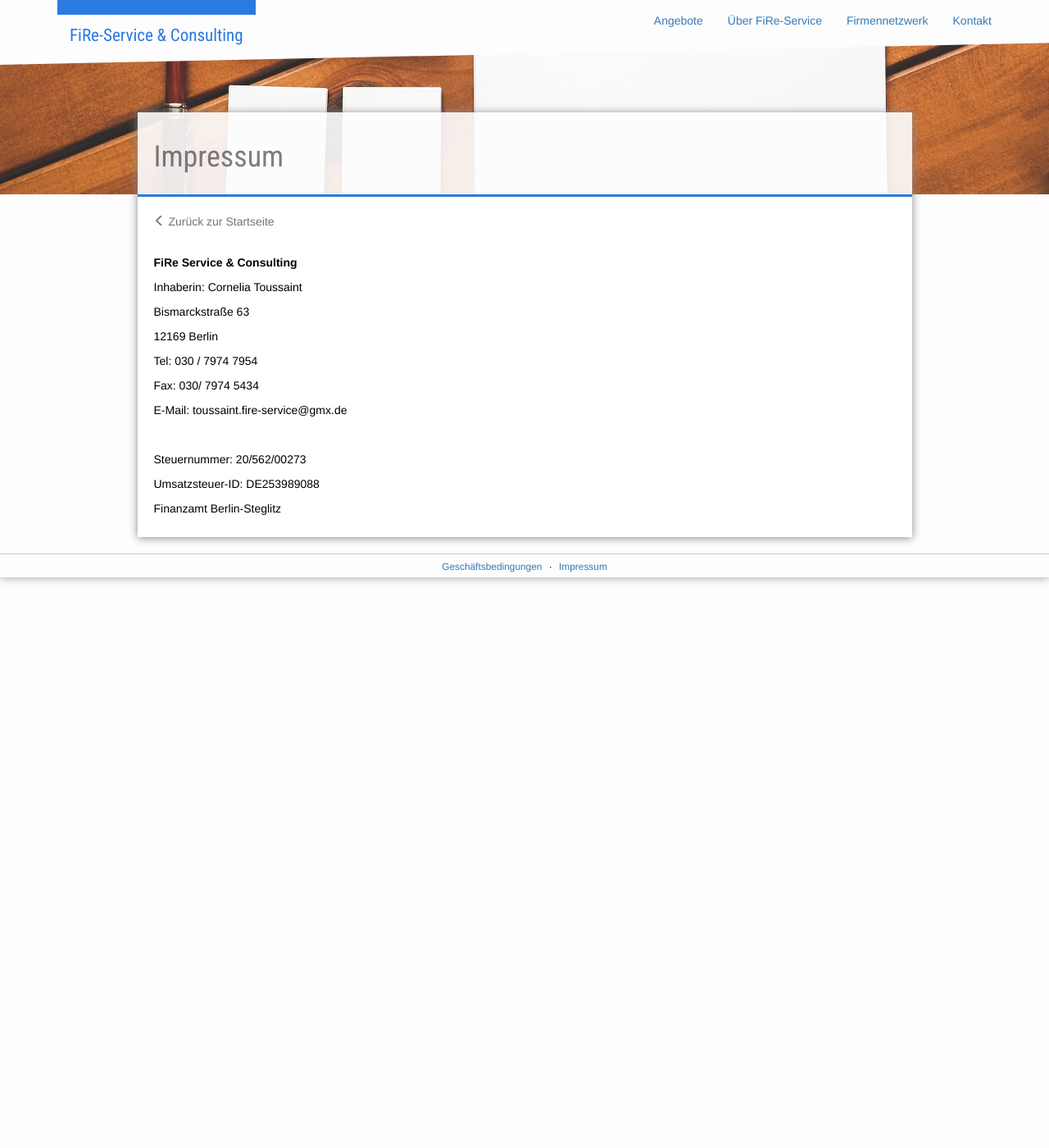
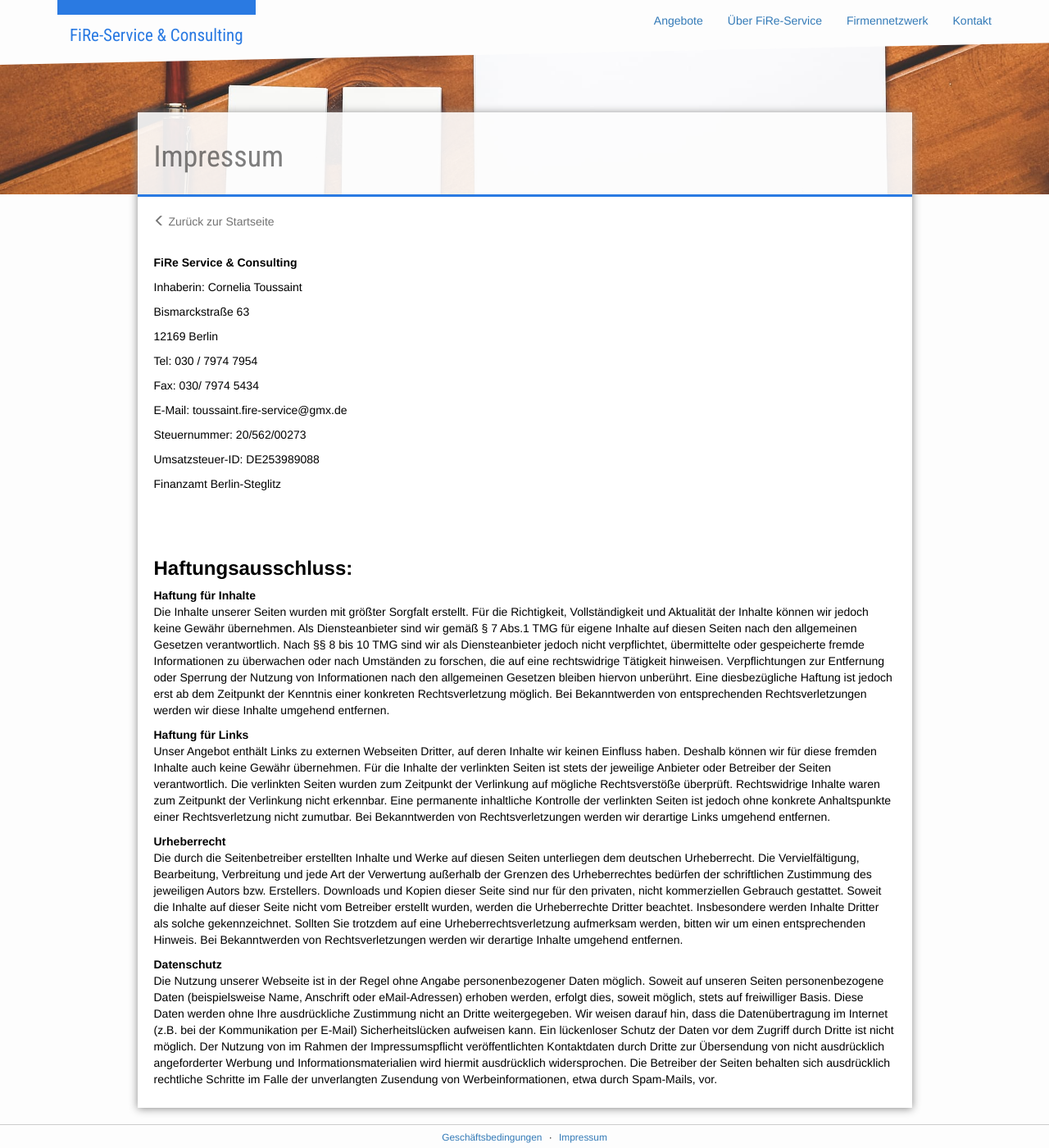
Before and after one commit to samlawski/fire-service, a Jekyll site: the page built from impressum.md, in a window 1280 px wide and 1400 px high, scrolled down 363 px. Shown: the whole window at 82% size. Built offline with Jekyll 4.4.1, drawn with Linux system fonts in a browser that asks for light colours.

Commit message:
Updated '/impressum.md' via CloudCannon

```diff
--- a/impressum.md
+++ b/impressum.md
@@ -20,10 +20,26 @@ Fax: 030/ 7974 5434
 
 E-Mail: toussaint.fire-service@gmx.de
 
-&nbsp;
-
 Steuernummer: 20/562/00273
 
 Umsatzsteuer-ID: DE253989088
 
 Finanzamt Berlin-Steglitz
+
+&nbsp;
+
+&nbsp;
+
+### **Haftungsausschluss:**
+
+**Haftung f&uuml;r Inhalte**
+<br>Die Inhalte unserer Seiten wurden mit gr&ouml;&szlig;ter Sorgfalt erstellt. F&uuml;r die Richtigkeit, Vollst&auml;ndigkeit und Aktualit&auml;t der Inhalte k&ouml;nnen wir jedoch keine Gew&auml;hr &uuml;bernehmen. Als Diensteanbieter sind wir gem&auml;&szlig; &sect; 7 Abs.1 TMG f&uuml;r eigene Inhalte auf diesen Seiten nach den allgemeinen Gesetzen verantwortlich. Nach &sect;&sect; 8 bis 10 TMG sind wir als Diensteanbieter jedoch nicht verpflichtet, &uuml;bermittelte oder gespeicherte fremde Informationen zu &uuml;berwachen oder nach Umst&auml;nden zu forschen, die auf eine rechtswidrige T&auml;tigkeit hinweisen. Verpflichtungen zur Entfernung oder Sperrung der Nutzung von Informationen nach den allgemeinen Gesetzen bleiben hiervon unber&uuml;hrt. Eine diesbez&uuml;gliche Haftung ist jedoch erst ab dem Zeitpunkt der Kenntnis einer konkreten Rechtsverletzung m&ouml;glich. Bei Bekanntwerden von entsprechenden Rechtsverletzungen werden wir diese Inhalte umgehend entfernen.
+
+**Haftung f&uuml;r Links**
+<br>Unser Angebot enth&auml;lt Links zu externen Webseiten Dritter, auf deren Inhalte wir keinen Einfluss haben. Deshalb k&ouml;nnen wir f&uuml;r diese fremden Inhalte auch keine Gew&auml;hr &uuml;bernehmen. F&uuml;r die Inhalte der verlinkten Seiten ist stets der jeweilige Anbieter oder Betreiber der Seiten verantwortlich. Die verlinkten Seiten wurden zum Zeitpunkt der Verlinkung auf m&ouml;gliche Rechtsverst&ouml;&szlig;e &uuml;berpr&uuml;ft. Rechtswidrige Inhalte waren zum Zeitpunkt der Verlinkung nicht erkennbar. Eine permanente inhaltliche Kontrolle der verlinkten Seiten ist jedoch ohne konkrete Anhaltspunkte einer Rechtsverletzung nicht zumutbar. Bei Bekanntwerden von Rechtsverletzungen werden wir derartige Links umgehend entfernen.
+
+**Urheberrecht**
+<br>Die durch die Seitenbetreiber erstellten Inhalte und Werke auf diesen Seiten unterliegen dem deutschen Urheberrecht. Die Vervielf&auml;ltigung, Bearbeitung, Verbreitung und jede Art der Verwertung au&szlig;erhalb der Grenzen des Urheberrechtes bed&uuml;rfen der schriftlichen Zustimmung des jeweiligen Autors bzw. Erstellers. Downloads und Kopien dieser Seite sind nur f&uuml;r den privaten, nicht kommerziellen Gebrauch gestattet. Soweit die Inhalte auf dieser Seite nicht vom Betreiber erstellt wurden, werden die Urheberrechte Dritter beachtet. Insbesondere werden Inhalte Dritter als solche gekennzeichnet. Sollten Sie trotzdem auf eine Urheberrechtsverletzung aufmerksam werden, bitten wir um einen entsprechenden Hinweis. Bei Bekanntwerden von Rechtsverletzungen werden wir derartige Inhalte umgehend entfernen.
+
+**Datenschutz**
+<br>Die Nutzung unserer Webseite ist in der Regel ohne Angabe personenbezogener Daten m&ouml;glich. Soweit auf unseren Seiten personenbezogene Daten (beispielsweise Name, Anschrift oder eMail-Adressen) erhoben werden, erfolgt dies, soweit m&ouml;glich, stets auf freiwilliger Basis. Diese Daten werden ohne Ihre ausdr&uuml;ckliche Zustimmung nicht an Dritte weitergegeben. Wir weisen darauf hin, dass die Daten&uuml;bertragung im Internet (z.B. bei der Kommunikation per E-Mail) Sicherheitsl&uuml;cken aufweisen kann. Ein l&uuml;ckenloser Schutz der Daten vor dem Zugriff durch Dritte ist nicht m&ouml;glich. Der Nutzung von im Rahmen der Impressumspflicht ver&ouml;ffentlichten Kontaktdaten durch Dritte zur &Uuml;bersendung von nicht ausdr&uuml;cklich angeforderter Werbung und Informationsmaterialien wird hiermit ausdr&uuml;cklich widersprochen. Die Betreiber der Seiten behalten sich ausdr&uuml;cklich rechtliche Schritte im Falle der unverlangten Zusendung von Werbeinformationen, etwa durch Spam-Mails, vor.&nbsp;
```
